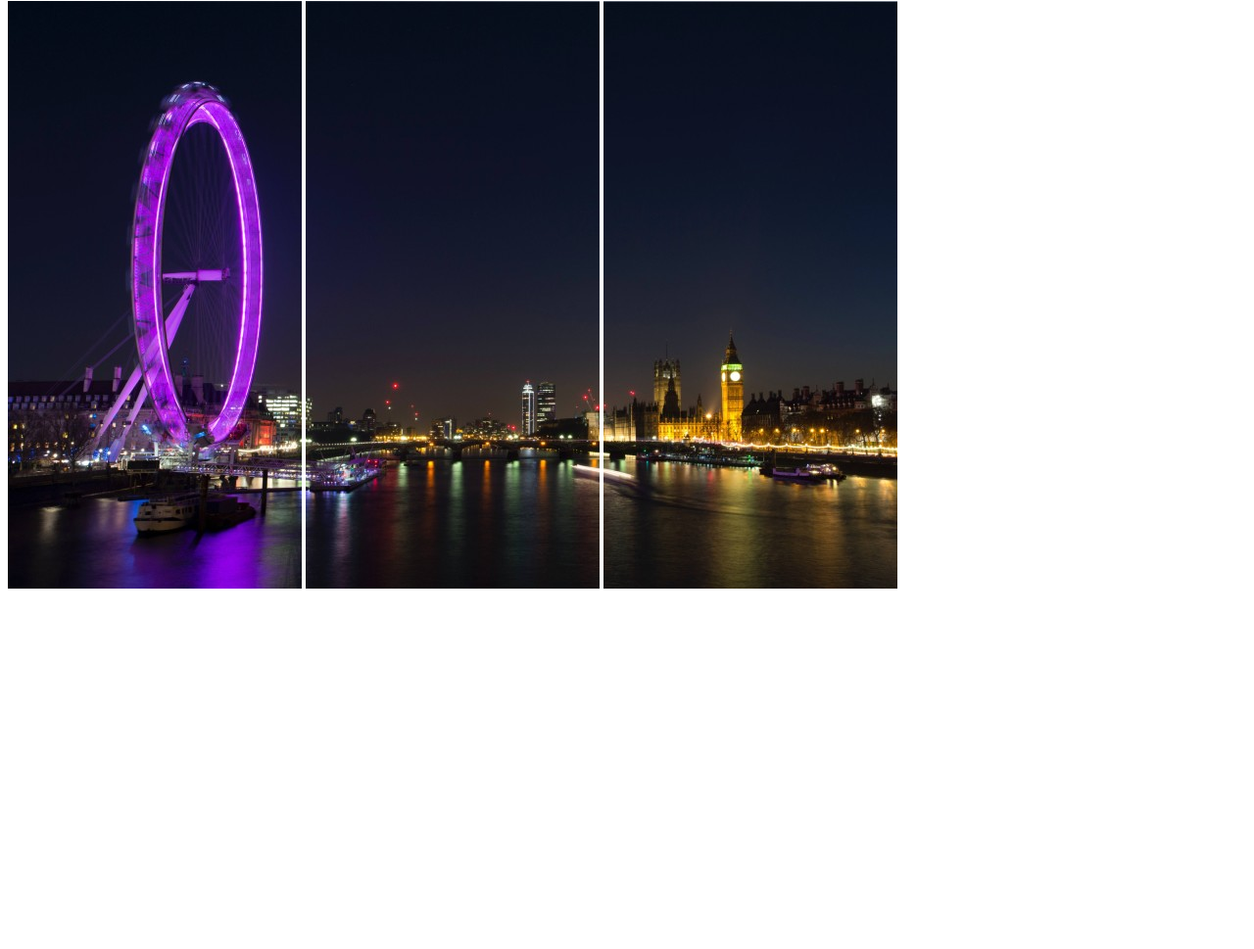
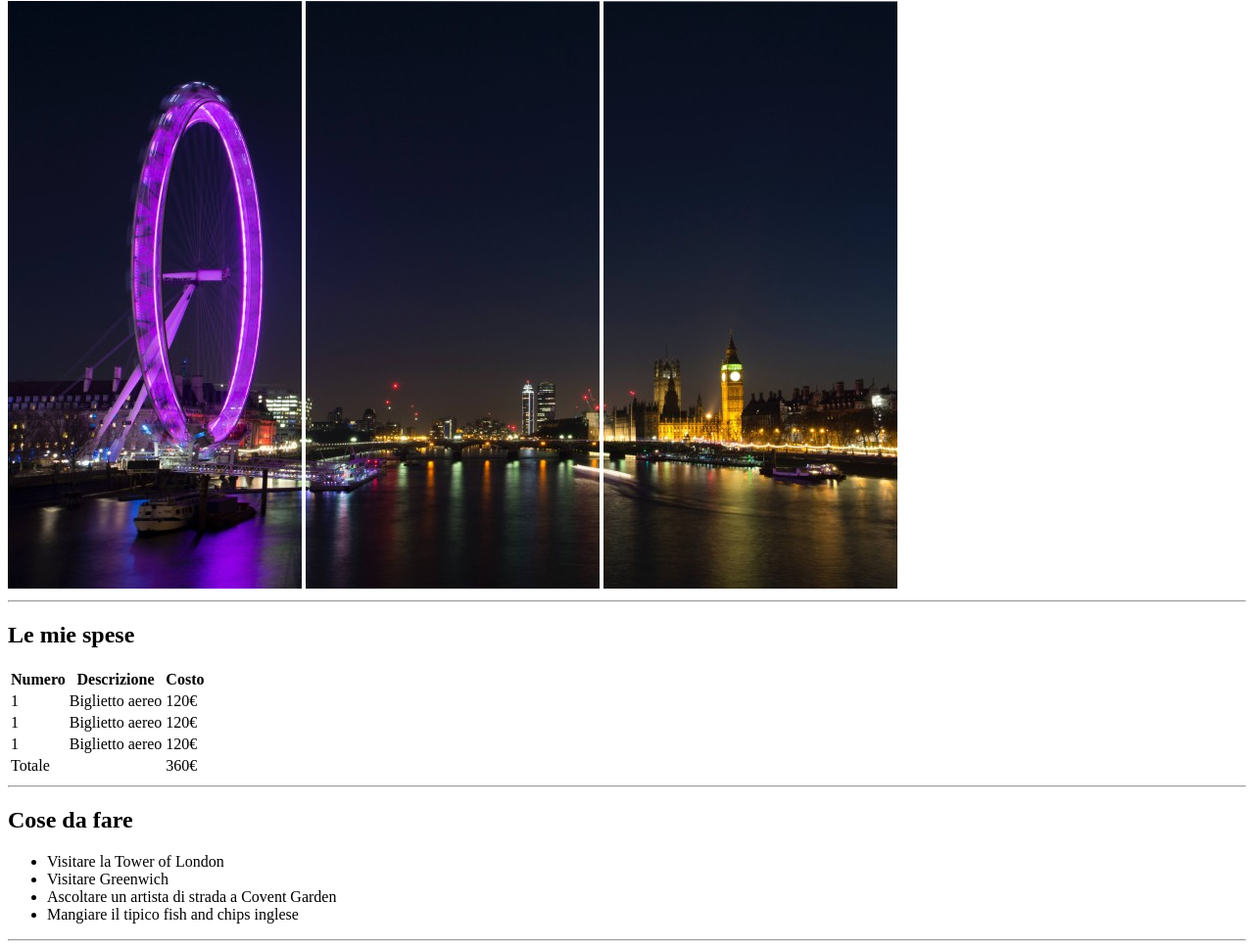
Before and after one commit to alessiodalberto002/html-london-trip, a plain HTML site: page index.html in a window 1280 px wide. Shown: the part 79-1048 px from the top of the page at 98% size. Before the commit the page ends 800 px from the top, so only its background shows below. Drawn offline with Linux system fonts and the light colour scheme.

Commit message:
inserimento "spesa" e "cose da fare"

```diff
--- a/index.html
+++ b/index.html
@@ -14,5 +14,66 @@
         <img src="img/pexels-bill-emrich-230794-2.jpg" alt="">
     </div>
 
+    <hr>
+
+    <div>
+
+        <h2>Le mie spese</h2>
+
+        <table>
+            <thead>
+                <tr>
+                    <th>Numero</th>
+                    <th>Descrizione</th>
+                    <th>Costo</th>
+                </tr>
+            </thead>
+
+            <tbody>
+                <tr>
+                    <td>1</td>
+                    <td>Biglietto aereo</td>
+                    <td>120€</td>
+                </tr>
+                <tr>
+                    <td>1</td>
+                    <td>Biglietto aereo</td>
+                    <td>120€</td>
+                </tr>
+                <tr>
+                    <td>1</td>
+                    <td>Biglietto aereo</td>
+                    <td>120€</td>
+                </tr>
+            </tbody>
+
+            <tfoot>
+                <tr>
+                    <td>Totale</td>
+                    <td></td>
+                    <td>360€</td>
+                </tr>
+            </tfoot>
+        </table>
+
+    </div>
+
+    <hr>
+
+    <div>
+
+        <h2>Cose da fare</h2>
+
+        <ul>
+            <li>Visitare la Tower of London </li>
+            <li>Visitare Greenwich</li>
+            <li>Ascoltare un artista di strada a Covent Garden</li>
+            <li>Mangiare il tipico fish and chips inglese</li>
+        </ul>
+
+    </div>
+
+    <hr>
+
 </body>
 </html>
```
